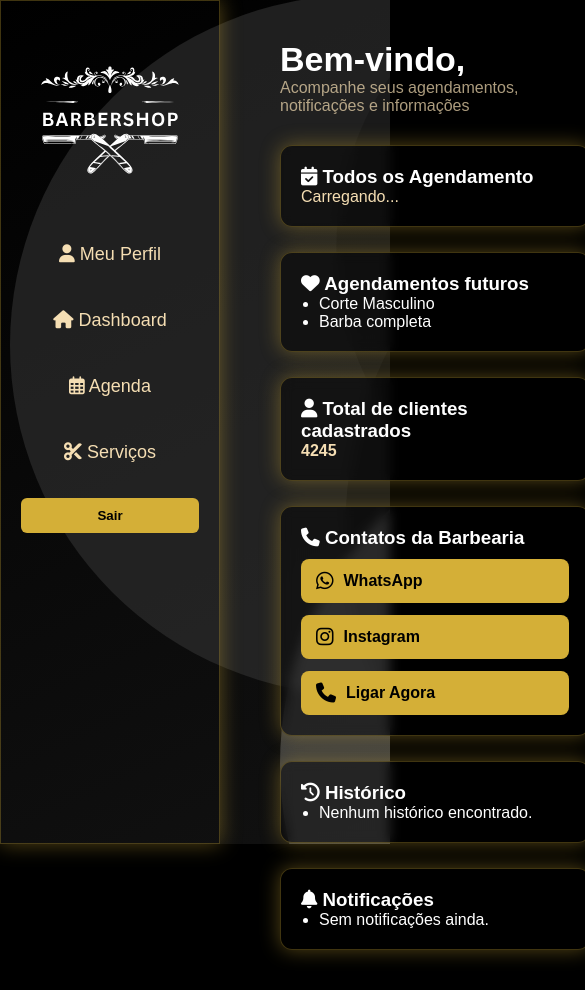
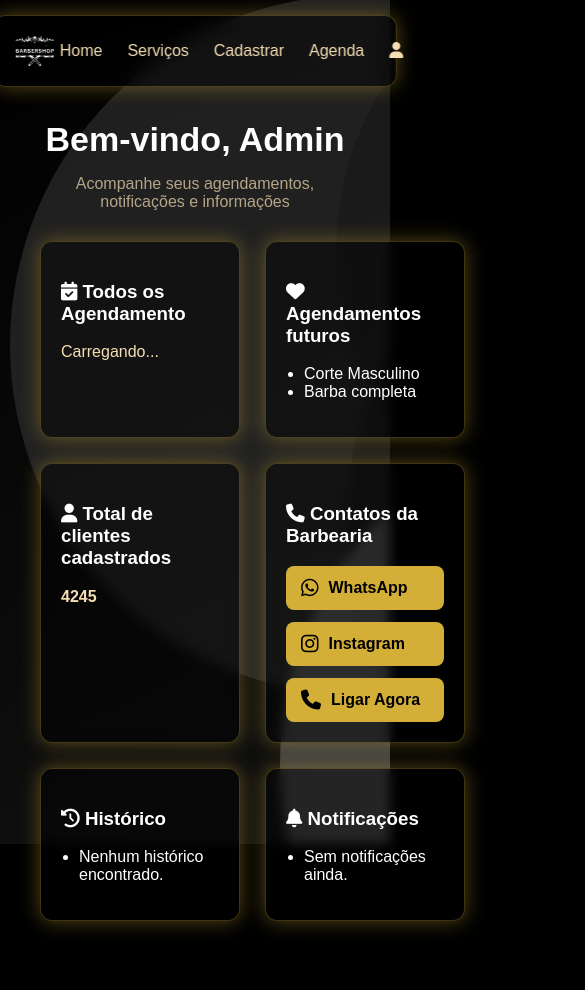
Before and after one commit to JrnDevv/Sistema--Agendamento-Barbearia, a plain HTML site: page admin/dashboard.html in a window 390 px wide. Shown: the top 990 px of the page, 585 px wide, since content can reach past the window. After the commit the page ends 961 px from the top, so only its background shows below. Drawn offline with Linux system fonts and the light colour scheme.

Commit message:
refiz o header

```diff
--- a/admin/dashboard.html
+++ b/admin/dashboard.html
@@ -11,20 +11,26 @@
 <body>
 <canvas id="meshCanvas"></canvas>
 
- <!-- MENU LATERAL -->
-  <div class="sidebar">
-    <img src="../img/_Barbershop Logo.svg" alt="logo-barbershop">
-    <a href="../admin/perfil.html"><i class="fa-solid fa-user"></i> Meu Perfil</a>
-    <a href="../admin/dashboard.html"><i class="fa-solid fa-house"></i> Dashboard</a>
-    <a href="../admin/agenda.html"><i class="fa-regular fa-calendar-days"></i> Agenda</a>
-    <a href="../admin/servico.html"><i class="fa-solid fa-scissors"></i> Serviços</a>
-    <button class="logout" onclick="logout()">Sair</button>
-  </div>
+<header class="header">
+  <div class="logo"><img src="/img/_Barbershop Logo.svg" alt=""></div>
+
+  <nav>
+    <a href="/admin/dashboard.html">Home</a>
+    <a href="/admin/servico.html">Serviços</a>
+    <a href="/admin/Cadastrar.html">Cadastrar</a>
+    <a href="/admin/agenda.html">Agenda</a>
+  <a href="/admin/perfil.html" class="user-btn">
+  <i class="fa-solid fa-user"></i>
+</a>
+
+  </nav>
+</header>
+
 
   <!-- CONTEÚDO PRINCIPAL -->
 <div class="dashboard">
 
-    <h1>Bem-vindo, <span id="nomeUsuario"></span></h1>
+    <h1>Bem-vindo, Admin <span id="nomeUsuario"></span></h1>
     <p class="sub">Acompanhe seus agendamentos, notificações e informações</p>
 
     <div class="cards">
@@ -96,7 +102,6 @@
     </div>
 </div>
 
-  <script src="../js/snow.js"></script>
   <script src="../js/auth.js"></script>
 
 
--- a/css/agenda.css
+++ b/css/agenda.css
@@ -1,8 +1,3 @@
-/* Container geral */
-.container {
-  margin-left: 170px;
-  padding: 30px;
-}
 
 /* Títulos */
 .page-header h2 {
--- a/css/dashboard.css
+++ b/css/dashboard.css
@@ -1,8 +1,4 @@
 
-/* EMPURRAR O CONTEÚDO */
-body {
-  margin-left: 240px;
-}
 
 /* DASHBOARD */
 .dashboard {
@@ -17,10 +13,14 @@ body {
 #title-dash , h1 {
   color: #ffffff;
 }
+  .sub {
+     text-align: center;
+  }
 
 .dashboard h1 {
   font-size: 34px;
   margin: 0;
+  text-align: center;
 }
 
 .dashboard .sub {
@@ -31,17 +31,24 @@ body {
 /* CARDS GRID */
 .cards {
   display: grid;
-  grid-template-columns: repeat(auto-fit, minmax(280px, 1fr));
+  grid-template-columns: repeat(2, minmax(200px, 1fr));
   gap: 25px;
+
+  max-width: 1500px;   /* limite máximo */
+  width: 100%;         /* ocupa o container */
+  margin: 0 auto;      /* centraliza */
+
+  /* remove altura fixa */
 }
+
 
 /* CARD */
 .card {
   background: #0000006d;
   padding: 20px;
   border-radius: 12px;
-      box-shadow: 0 0 20px rgba(212, 175, 55, 0.4);
-    border: 1px solid rgba(212, 175, 55, 0.3);
+  box-shadow: 0 0 20px rgba(212, 175, 55, 0.4);
+  border: 1px solid rgba(212, 175, 55, 0.3);
   backdrop-filter: blur(6px);
   transition: 0.3s;
 }
@@ -127,5 +134,5 @@ body {
 
 .contato-item:hover {
   background: #B8860B;
-    transform: translateX(3px);
+  transform: translateX(3px);
 }
--- a/css/global.css
+++ b/css/global.css
@@ -4,11 +4,8 @@ body {
   background: #000000;
   color: #fff;
   font-family: Arial, Helvetica, sans-serif;
-}
+   padding-top: 80px;
 
-.container {
-  width: 90%;
-  margin: 0;
 }
 
 input, button, select {
@@ -41,66 +38,104 @@ button:hover {
   pointer-events: none;
 }
 
+.header {
+  position: fixed;
+  top: 15px;
+  left: 50%;
+  transform: translateX(-50%);
 
-/* MENU LATERAL */
-.sidebar {
-  position: fixed;
-  top: 0;
-  left: 0;
-  width: 220px;
-  height: 100vh;
-  background:transparent;
-  padding: 30px 20px;
-  display: flex;
-  flex-direction: column;
-  gap: 25px;
-       box-shadow: 0 0 20px rgba(212, 175, 55, 0.4);
-    border: 1px solid rgba(212, 175, 55, 0.3);
+  width: 620px;              /* largura correta */
+  height: 70px;
+
+  padding: 0 20px;
+  background: rgba(0, 0, 0, 0.4);
+
+  display: grid;
+  grid-template-columns: auto 1fr auto;
+  align-items: center;
+
+  border-radius: 12px;
+  box-shadow: 0 0 20px rgba(212, 175, 55, 0.4);
+  border: 1px solid rgba(212, 175, 55, 0.3);
+
+  backdrop-filter: blur(10px);
+  -webkit-backdrop-filter: blur(10px);
+
+  z-index: 1000;
 }
 
-.sidebar .logo {
-  color: white;
-  font-size: 22px;
-  margin-bottom: 20px;
+.logo {
+  display: flex;
+  align-items: center;
 }
 
-.sidebar a {
+.logo img {
+  height: 50px;
+  width: auto;
+}
+
+.header nav {
+  display: flex;
+  justify-content: center;
+  gap: 25px;
+}
+
+.header nav a {
+  position: relative;
   color: #F5DEB3;
   text-decoration: none;
-  font-size: 18px;
-  padding: 10px 0;
-  transition: 0.3s;
-  text-align: center;
+  font-size: 16px;
+  padding: 5px 0;
 }
 
-.sidebar a:hover {
-  color: #5d5d5d;
-  transform: translateX(5px);
-}git status
+/* linha dourada no hover */
+.header nav a::after {
+  content: "";
+  position: absolute;
+  left: 0;
+  bottom: -5px;
+  width: 0%;
+  height: 2px;
+  background: #D4AF37;
+  transition: width 0.3s ease;
+}
+
+.header nav a:hover::after {
+  width: 100%;
+}
 
 
-.sidebar .logout {
-  margin-top: 0px;
+/* BOTÃO LOGOUT */
+.header .logout {
   background: #D4AF37;
-  color: rgb(0, 0, 0);
+  color: #000;
   border: none;
-  padding: 10px;
+  padding: 8px 16px;
   border-radius: 6px;
   cursor: pointer;
   transition: 0.3s;
 }
 
-.sidebar .logout:hover {
+.header .logout:hover {
   background: #B8860B;
 }
 
+/* RESPONSIVO */
+@media (max-width: 768px) {
+  .header {
+    width: 95%;
+    padding: 0 15px;
+  }
 
-
+  .header nav a {
+    font-size: 16px;
+  }
+}
 
 /* CARDS GRID */
 .cards {
   display: grid;
-  grid-template-columns: repeat(auto-fit, minmax(280px, 1fr));
+ grid-template-columns: repeat(2, minmax(200px, 1fr));
   gap: 25px;
 }
 
@@ -134,25 +169,3 @@ button:hover {
     transform: translateY(0);
   }
 }
-/* BASE RESPONSIVA */
-* {
-  margin: 0;
-  padding: 0;
-  box-sizing: border-box;
-}
-
-html {
-  font-size: 16px;
-}
-
-body {
-  width: 100%;
-  overflow-x: hidden;
-}
-
-/* Containers gerais */
-.container {
-  width: 95%;
-  max-width: 1200px;
-  margin: auto;
-}
--- a/css/login.css
+++ b/css/login.css
@@ -1,6 +1,6 @@
 .login-box {
-  width: 330px;
-  height: 300px;
+  width: 300px;
+  height: 350px;
   margin: 150px auto;
   background: #030307;
   padding: 40px;
--- a/css/serviços.css
+++ b/css/serviços.css
@@ -1,6 +1,5 @@
 /* ===== ÁREA PRINCIPAL ===== */
 .servicos-container {
-  margin-left: 220px; /* espaço para a sidebar */
   padding: 30px;
   min-height: 100vh;
   display: flex;
```
Also changed, not shown: admin/agenda.html (+13 -9 lines), admin/perfil.html (+13 -9 lines), admin/servico.html (+14 -9 lines), cliente/agenda.html (+13 -9 lines), cliente/dashboard.html (+13 -10 lines), cliente/perfil.html (+13 -9 lines), cliente/servico.html (+13 -9 lines), css/cadastro.css (+7 -0 lines), css/perfil.css (+4 -3 lines).
